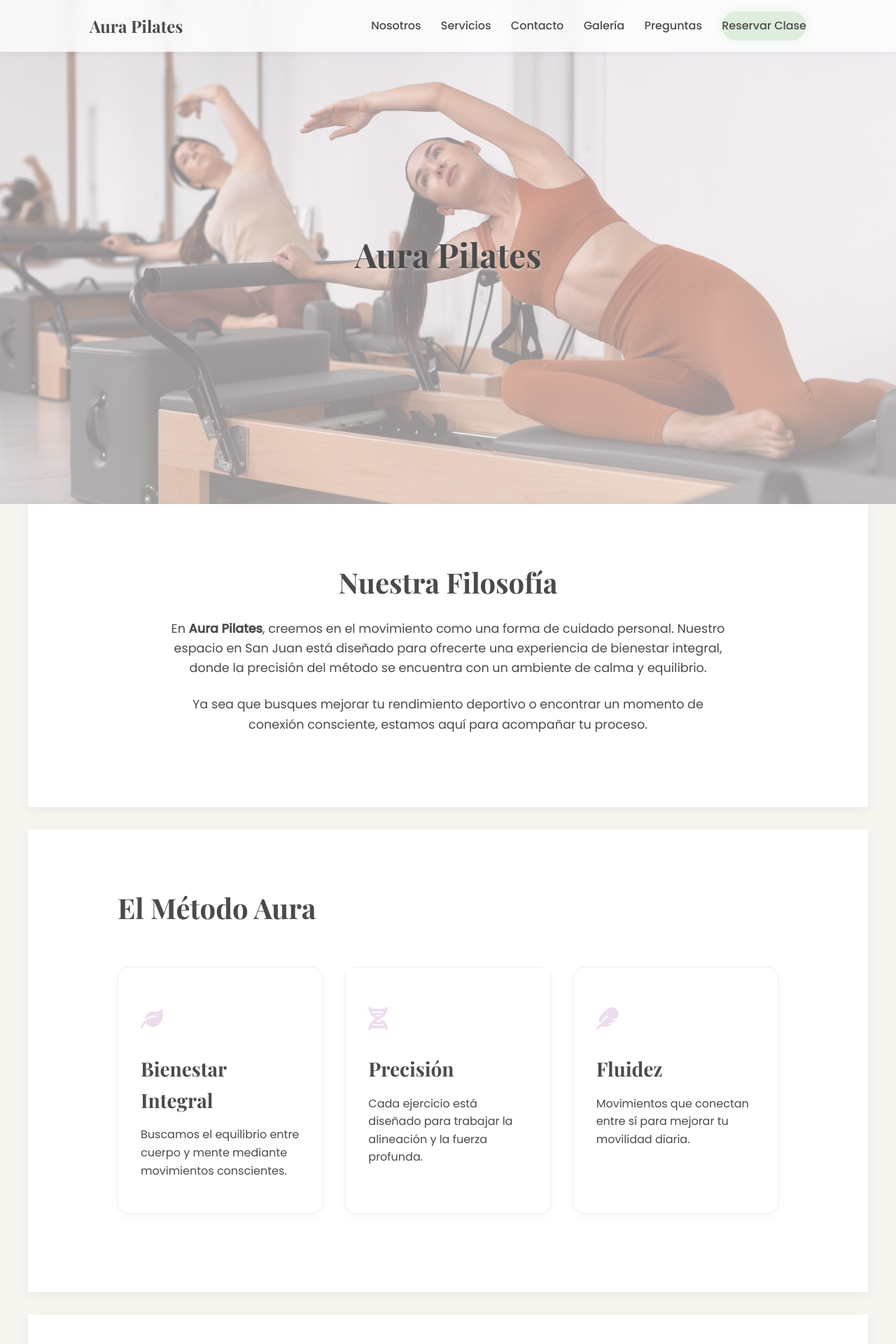
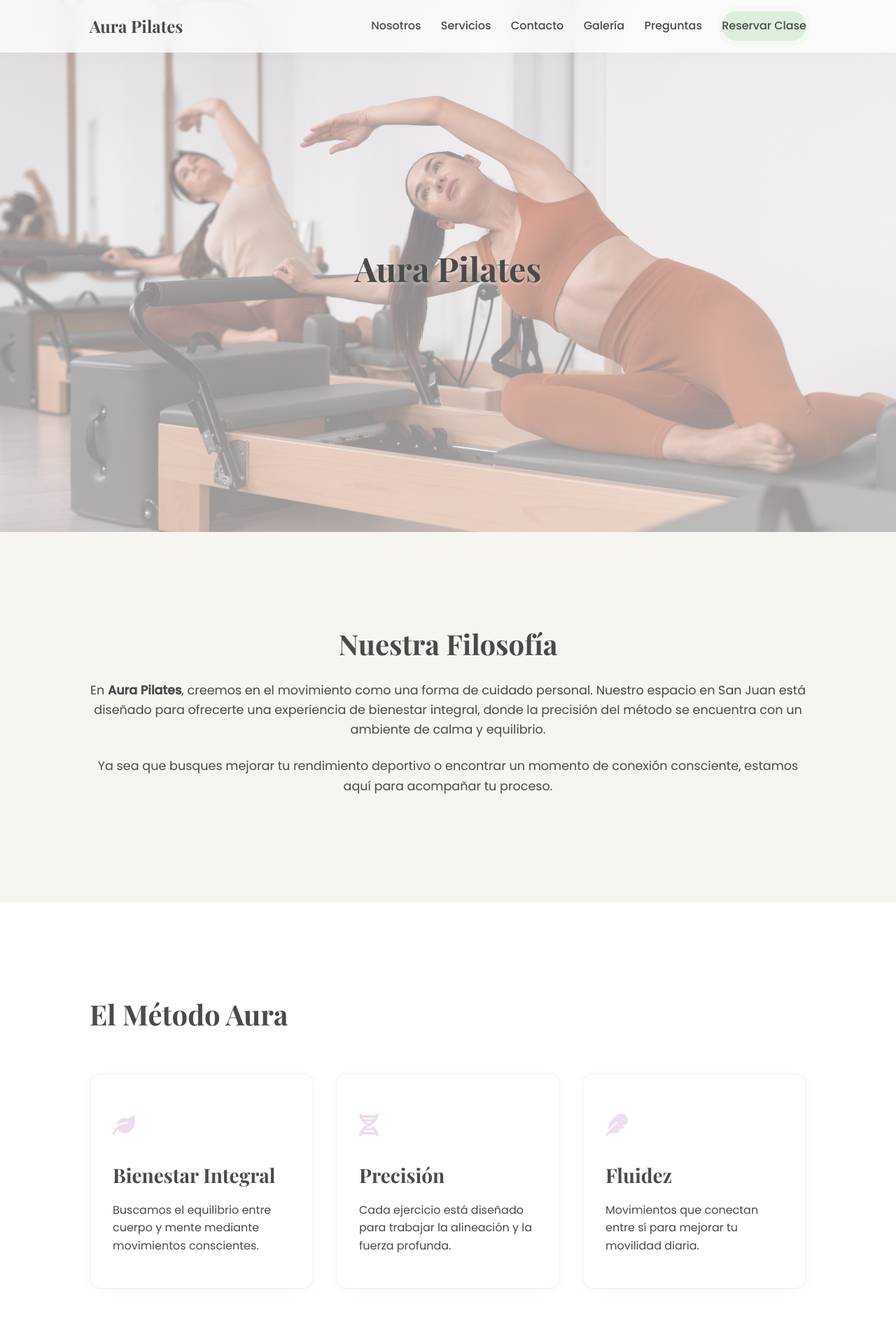
Before and after one commit to TonyMarzano/AuraPilates, a Flask app: page / in a window 1280 px wide. Shown: the top 1920 px of the page at 70% size. Run offline with Flask 3, Linux system fonts and the light colour scheme.

Commit message:
Estilo - colores

```diff
--- a/static/css/style.css
+++ b/static/css/style.css
@@ -52,19 +52,28 @@ a:hover {
     color: var(--color-acento-lavanda);
 }
 
-/* 2. Estructura y Secciones */
+/* 2. Estructura y Secciones - VERSIÓN INTEGRADA */
 section {
-    padding: 5rem 10%;
-    max-width: 1200px;
-    margin: 0 auto;
-    background-color: var(--color-base-blanco); /* Las secciones son blancas para contraste */
-    box-shadow: 0 4px 15px rgba(0, 0, 0, 0.05); /* Sutil sombra */
-    margin-bottom: 2rem;
+    padding: 8rem 10%;
+    width: 100%;
+    max-width: none;
+    margin: 0;
+    position: relative;
+    box-sizing: border-box;
 
-    /* Estilos para el efecto de fade-in (ver main.js) */
+    /* Efecto de aparición base */
     opacity: 0;
-    transform: translateY(20px);
+    transform: translateY(30px);
     transition: opacity 1s ease-out, transform 1s ease-out;
+}
+
+/* Propuesta 1: Fondos Alternados */
+section:nth-of-type(odd) {
+    background-color: var(--color-bg-crema);
+}
+
+section:nth-of-type(even) {
+    background-color: var(--color-base-blanco);
 }
 
 section.visible {
@@ -72,12 +81,22 @@ section.visible {
     transform: translateY(0);
 }
 
+/* Centrado del contenido interno (para que no se estire en monitores grandes) */
+section > div:not(.hero-image-container),
+section > h2,
+section > p,
+section > .services-grid,
+section > .faq-container,
+section > .about-content {
+    max-width: 1200px;
+    margin-left: auto;
+    margin-right: auto;
+}
+
+/* Excepción para el Hero */
 #inicio.hero-section {
-    max-width: 100% !important;
-    margin-left: 0;
-    margin-right: 0;
-    margin-bottom: 0;
-    box-shadow: none; /* Opcional: quita la sombra solo en el hero para que pegue con la navbar */
+    background-color: var(--color-acento-lavanda) !important;
+    min-height: 95vh;
 }
 
 /* 3. Header y Hero Section */
@@ -172,19 +191,23 @@ section.visible {
     }
 }
 
-/* Estilo Moderno de las Tarjetas (Efecto Elevación) */
+/* Estado inicial de las tarjetas de servicios */
 .service-card {
-    background: #ffffff;
-    padding: 3rem 2rem;
-    border-radius: 20px;
-    border: 1px solid rgba(0,0,0,0.05);
-    display: flex;
-    flex-direction: column;
-    align-items: center; /* Centra el tag, el título y el texto */
-    text-align: center;
-    transition: all 0.4s ease;
-    height: 100%; /* Para que todas las tarjetas tengan la misma altura */
+    opacity: 0;
+    transform: translateY(40px);
+    transition: all 0.8s cubic-bezier(0.25, 1, 0.5, 1);
 }
+
+/* Animación cuando la sección se vuelve visible */
+section.visible .service-card {
+    opacity: 1;
+    transform: translateY(0);
+}
+
+/* Delays para efecto cascada */
+section.visible .service-card:nth-child(1) { transition-delay: 0.1s; }
+section.visible .service-card:nth-child(2) { transition-delay: 0.3s; }
+section.visible .service-card:nth-child(3) { transition-delay: 0.5s; }
 
 .service-card:hover {
     transform: translateY(-10px);
@@ -251,18 +274,15 @@ footer {
 /* 7. Navegación Fija (NUEVO) */
 .main-nav {
     position: fixed;
-    top: 0;
-    left: 0;
-    width: 100%;
-    display: flex;
-    justify-content: space-between;
-    align-items: center;
+    top: 0; left: 0; width: 100%;
+    display: flex; justify-content: space-between; align-items: center;
     padding: 1rem 10%;
-    /* Cambiamos el fondo sólido por uno con transparencia y desenfoque */
-    background-color: rgba(255, 255, 255, 0.8);
-    backdrop-filter: blur(12px); /* Este es el efecto de vidrio esmerilado */
-    -webkit-backdrop-filter: blur(12px); /* Compatibilidad para Safari */
-    box-shadow: 0 2px 10px rgba(0, 0, 0, 0.05);
+    /* Fondo más translúcido y desenfoque mayor */
+    background-color: rgba(255, 255, 255, 0.75);
+    backdrop-filter: blur(15px);
+    -webkit-backdrop-filter: blur(15px);
+    border-bottom: 1px solid rgba(255, 255, 255, 0.3);
+    box-shadow: 0 4px 30px rgba(0, 0, 0, 0.02);
     z-index: 1000;
 }
 
```
